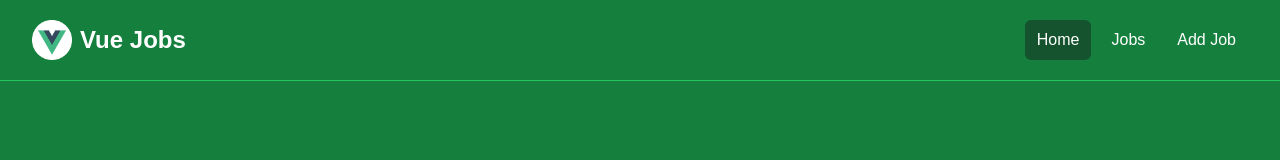
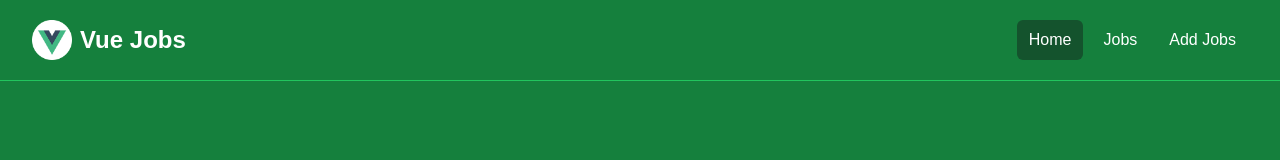
Before and after one commit to SamedyHUNX/VueJobs, a Vue app: page / in a window 1280 px wide. Shown: the top 160 px of the page. Built offline with nearby package versions, Linux system fonts and the light colour scheme.

Commit message:
isActiveLink

```diff
--- a/src/components/Navbar.vue
+++ b/src/components/Navbar.vue
@@ -1,6 +1,12 @@
 <script setup>
-import { RouterLink } from "vue-router";
+import { RouterLink, useRoute } from "vue-router";
 import logo from "@/assets/img/logo.png";
+
+const isActiveLink = (routePath) => {
+  const route = useRoute();
+
+  return route.path === routePath;
+};
 </script>
 
 <template>
@@ -21,18 +27,42 @@ import logo from "@/assets/img/logo.png";
             <div class="flex space-x-2">
               <RouterLink
                 to="/"
-                class="text-white bg-green-900 hover:bg-gray-900 hover:text-white rounded-md px-3 py-2"
+                :class="[
+                  isActiveLink('/')
+                    ? 'bg-green-900'
+                    : 'hover:bg-gray-900 hover:text-white',
+                  'text-white',
+                  'px-3',
+                  'py-2',
+                  'rounded-md',
+                ]"
                 >Home</RouterLink
               >
               <RouterLink
                 to="/jobs"
-                class="text-white hover:bg-green-900 hover:text-white rounded-md px-3 py-2"
+                :class="[
+                  isActiveLink('/jobs')
+                    ? 'bg-green-900'
+                    : 'hover:bg-gray-900 hover:text-white',
+                  'text-white',
+                  'px-3',
+                  'py-2',
+                  'rounded-md',
+                ]"
                 >Jobs</RouterLink
               >
               <RouterLink
                 to="/jobs/add"
-                class="text-white hover:bg-green-900 hover:text-white rounded-md px-3 py-2"
-                >Add Job</RouterLink
+                :class="[
+                  isActiveLink('/jobs/add')
+                    ? 'bg-green-900'
+                    : 'hover:bg-gray-900 hover:text-white',
+                  'text-white',
+                  'px-3',
+                  'py-2',
+                  'rounded-md',
+                ]"
+                >Add Jobs</RouterLink
               >
             </div>
           </div>
```
